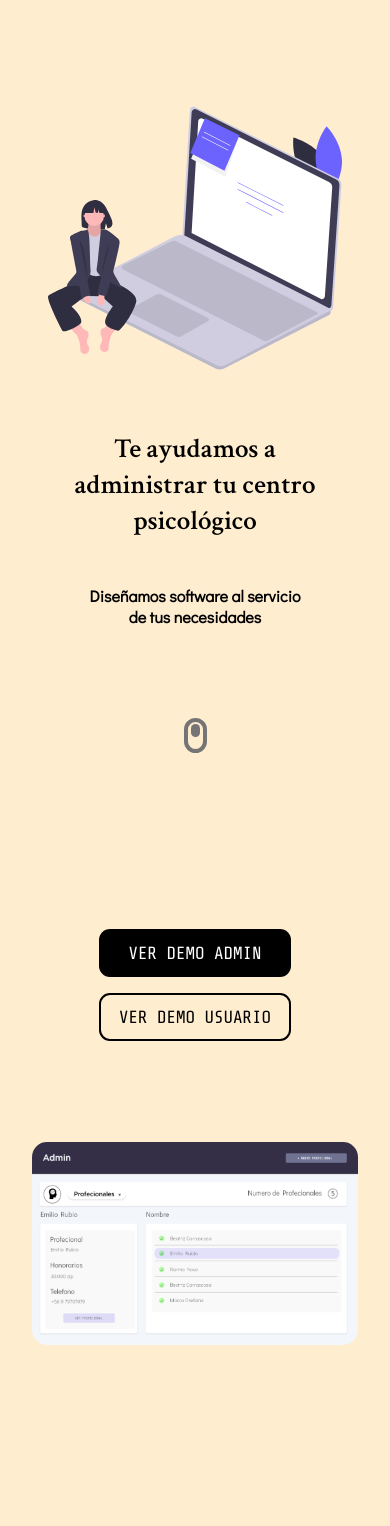
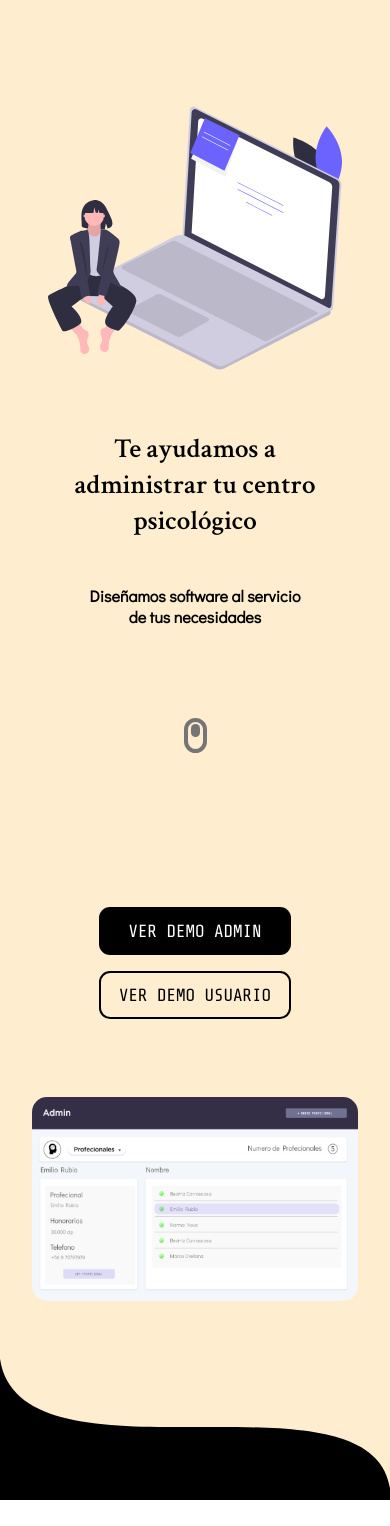
Before and after one commit to GabrielTurrillas/derivapp_landingpage, a Next.js app: page / in a window 390 px wide. Shown: the top 1526 px of the page. After the commit the page ends 1500 px from the top, so only its background shows below. Built offline with nearby package versions, Linux system fonts and the light colour scheme.

Commit message:
ImageArea all mobiles responsive

```diff
--- a/components/ImageScreen/index.js
+++ b/components/ImageScreen/index.js
@@ -29,19 +29,20 @@ export default ImageScreen;
 const Background = styled.div`
   background:${backgroundColor.primary};
   width:100%;
-  height:80vh;
+  height:60vh;
 `
 
 const Container = styled.div`
   display:grid;
   height:100%;
   margin: ${containerMargin.mobileS};
-  grid-template-rows: 1r 2fr;
+  grid-template-rows: 1fr 1fr;
   grid-template-areas:'ButtonArea'
                       'ImageArea';
 `
 
 const ButtonArea = styled.div`
+  grid-area:ButtonArea;
   display: flex;
   flex-direction: column;
   justify-content: center;
@@ -49,6 +50,7 @@ const ButtonArea = styled.div`
 `
 
 const ImageArea = styled.div`
+  grid-area:ImageArea;
 `
 
 const ImageWrapper = styled.div`
```
